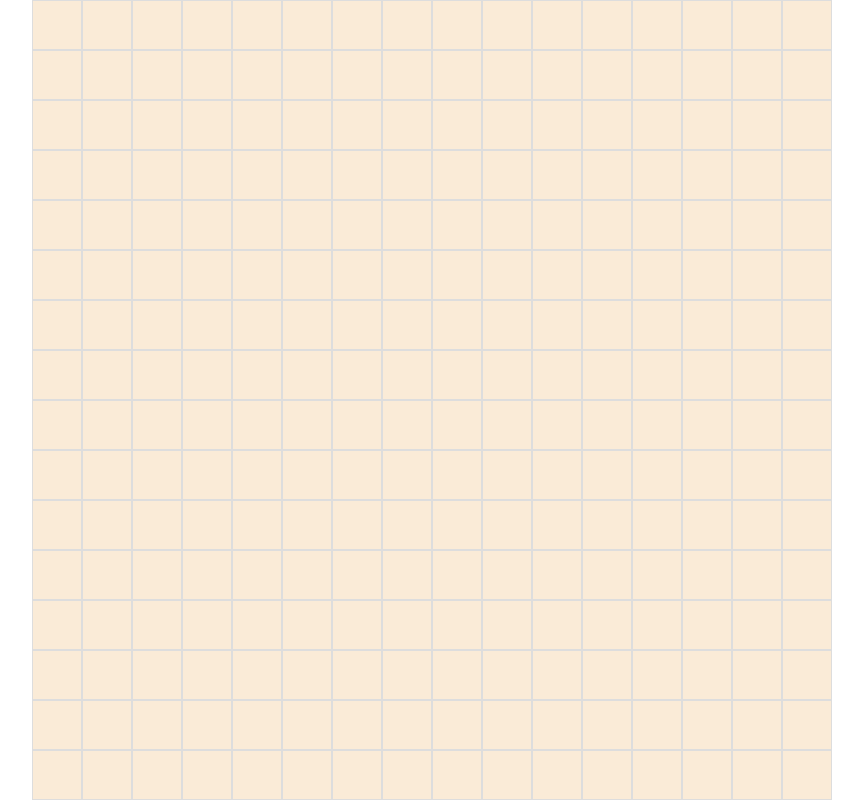
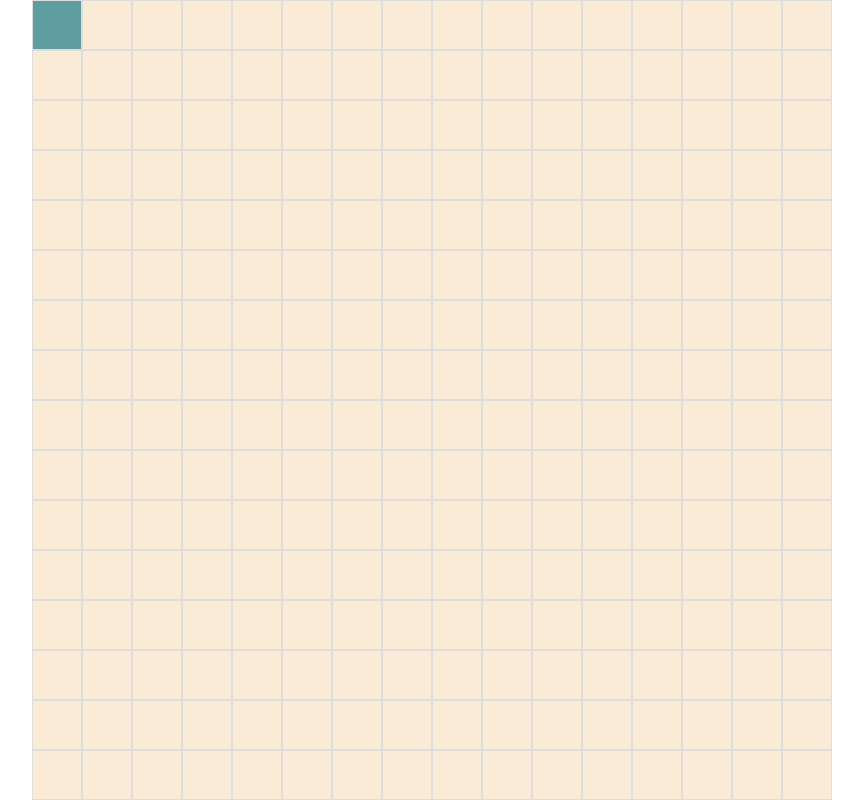
Before and after one commit to Renatuscape/odin-etch-a-sketch, a plain HTML site: page index.html in a window 1280 px wide. In both pictures the pointer is over the element 265 px from the left and 25 px from the top of the page. Shown: the whole page, without its empty margins (208-1071 px from the left). Drawn offline with Linux system fonts and the light colour scheme.

Commit message:
Adds hover effect to grid items

```diff
--- a/index.css
+++ b/index.css
@@ -29,3 +29,7 @@ body {
     border: 1px solid #ddd;
     text-align: center;
   }
+
+  .grid-item:hover{
+    background-color: cadetblue;
+  }
```
